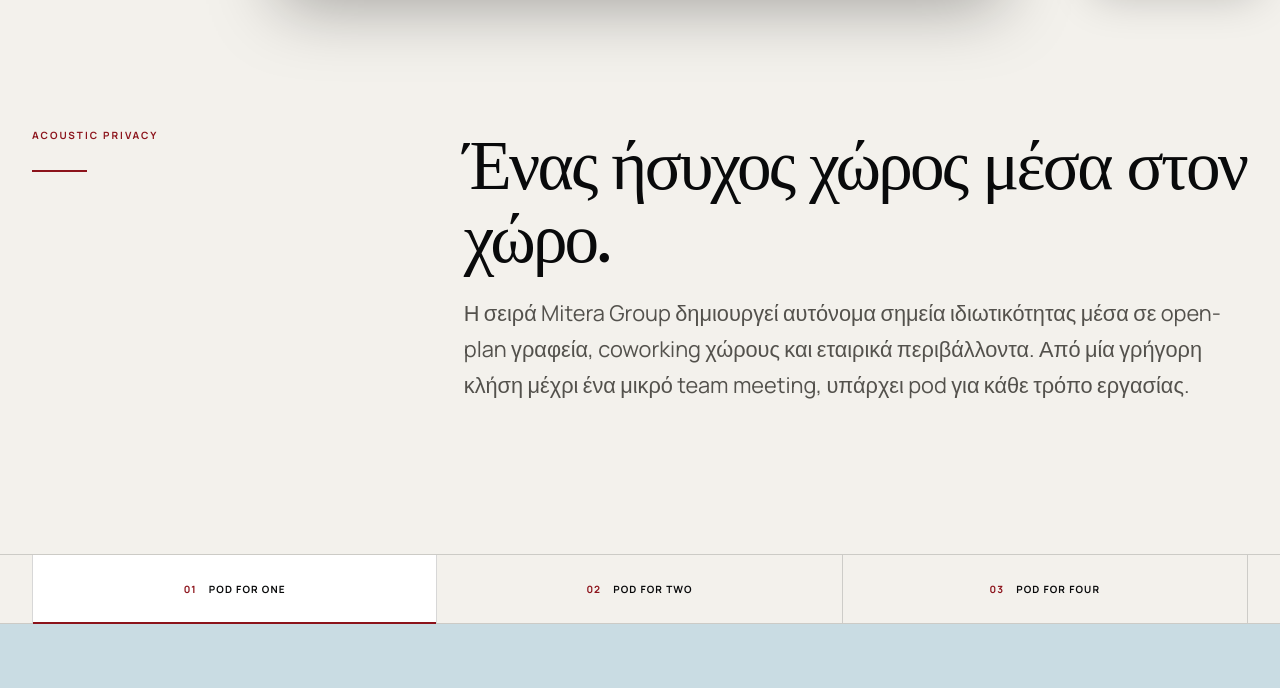
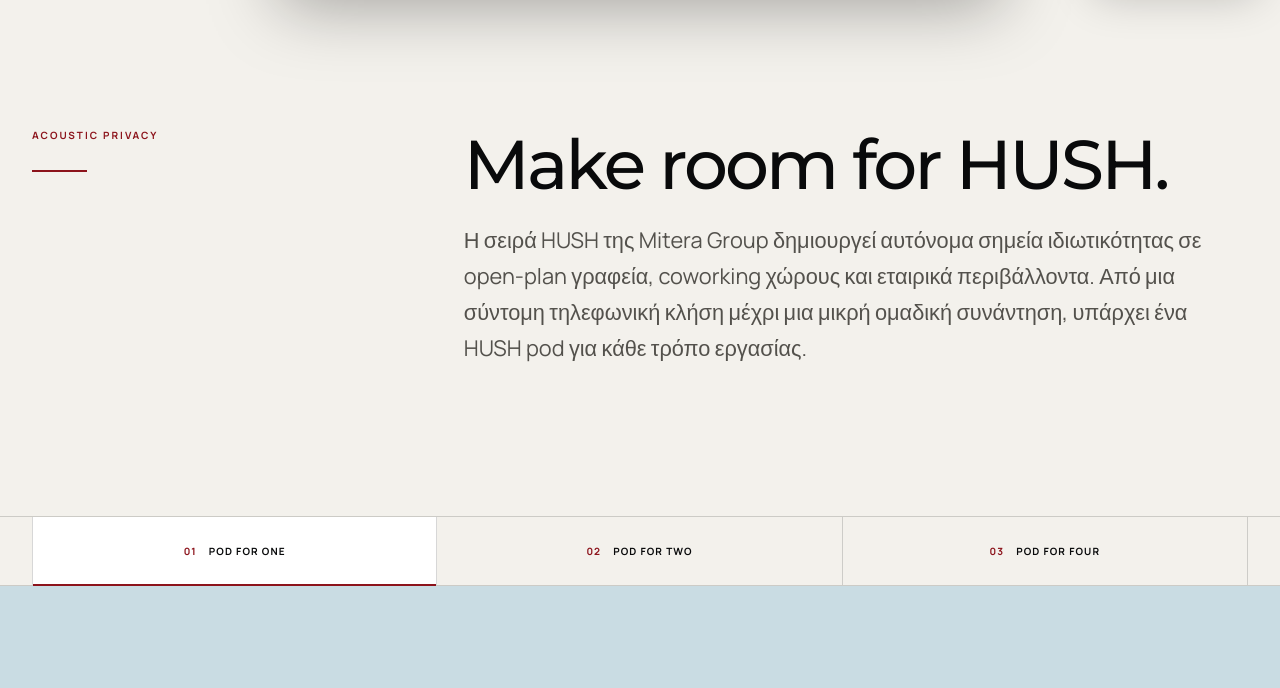
Before and after one commit to ContractorSA/materiahub, a plain HTML site: page pods.html in a window 1280 px wide. Shown: the part 800-1488 px from the top of the page. Drawn offline with Linux system fonts and the light colour scheme; a script that the page names is missing.

Commit message:
Update pods.html

```diff
--- a/pods.html
+++ b/pods.html
@@ -60,12 +60,10 @@
         </div>
         <div>
           <h2 class="section-title reveal">
-            Ένας ήσυχος χώρος μέσα στον χώρο.
+            Make room for HUSH.
           </h2>
           <p class="large-copy reveal reveal-delay-1">
-            Η σειρά Mitera Group δημιουργεί αυτόνομα σημεία ιδιωτικότητας μέσα σε open-plan
-            γραφεία, coworking χώρους και εταιρικά περιβάλλοντα. Από μία γρήγορη κλήση μέχρι
-            ένα μικρό team meeting, υπάρχει pod για κάθε τρόπο εργασίας.
+Η σειρά HUSH της Mitera Group δημιουργεί αυτόνομα σημεία ιδιωτικότητας σε open-plan γραφεία, coworking χώρους και εταιρικά περιβάλλοντα. Από μια σύντομη τηλεφωνική κλήση μέχρι μια μικρή ομαδική συνάντηση, υπάρχει ένα HUSH pod για κάθε τρόπο εργασίας.
           </p>
         </div>
       </div>
```
